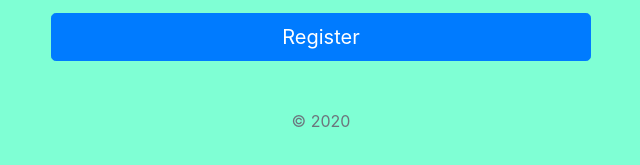
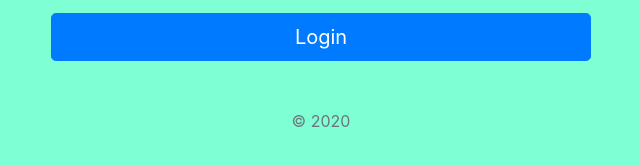
Before and after one commit to yeshwanthkonk/Password_Reset_Follow-22-11, a plain HTML site: page login.html in a window 1280 px wide. Shown: the part 375-540 px from the top of the page, 319-959 px from the left. Drawn offline with nearby package versions, Linux system fonts and the light colour scheme.

Commit message:
frontend_flow

```diff
--- a/login.html
+++ b/login.html
@@ -29,7 +29,7 @@
         <div class="mb-3">
           <a href="./forgot_password.html">Forgot Password</a>
         </div>
-        <button class="btn btn-lg btn-primary btn-block">Register</button>
+        <button class="btn btn-lg btn-primary btn-block">Login</button>
         <p class="mt-5 mb-3 text-muted">© 2020</p>
     </form>
     </div>
```
